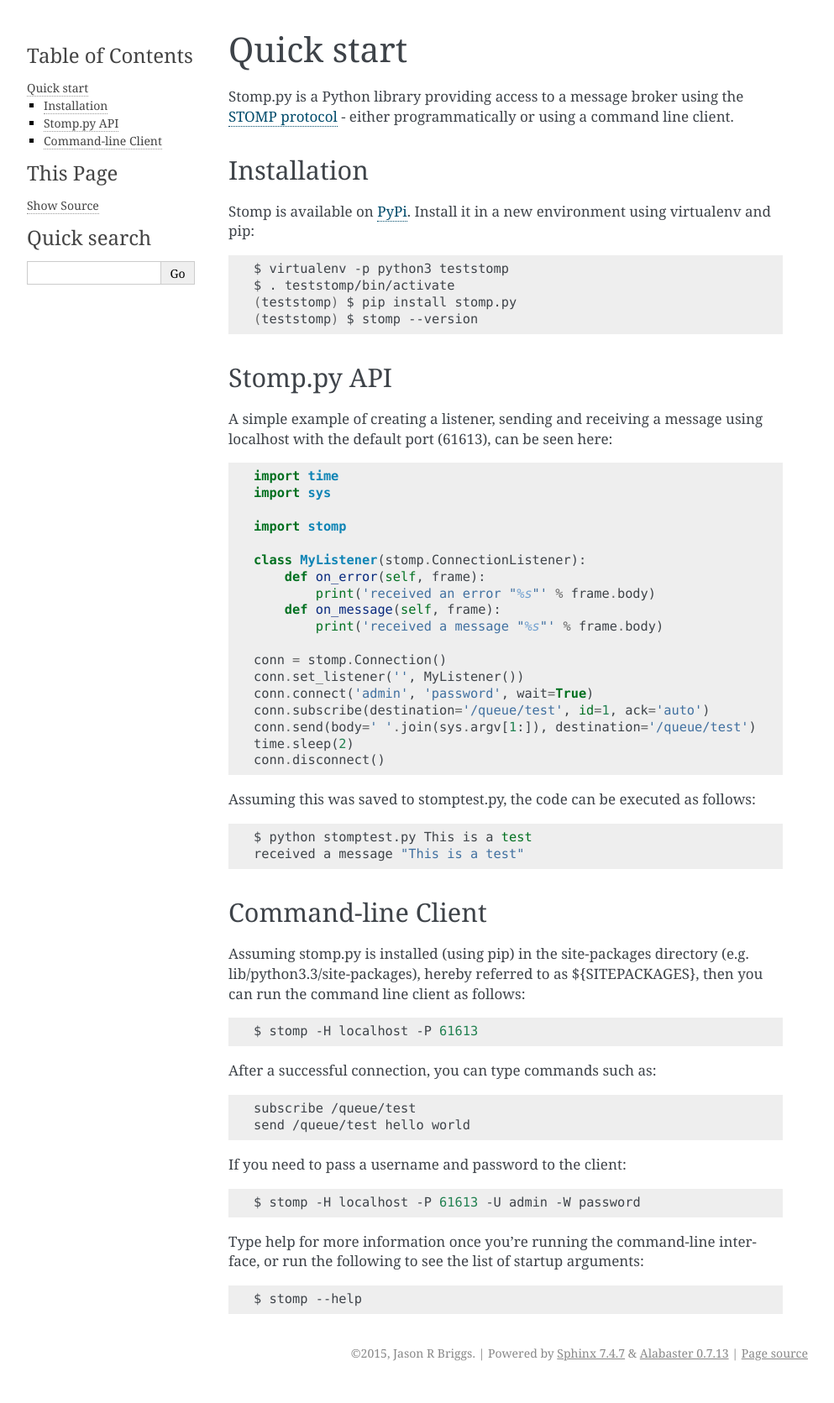
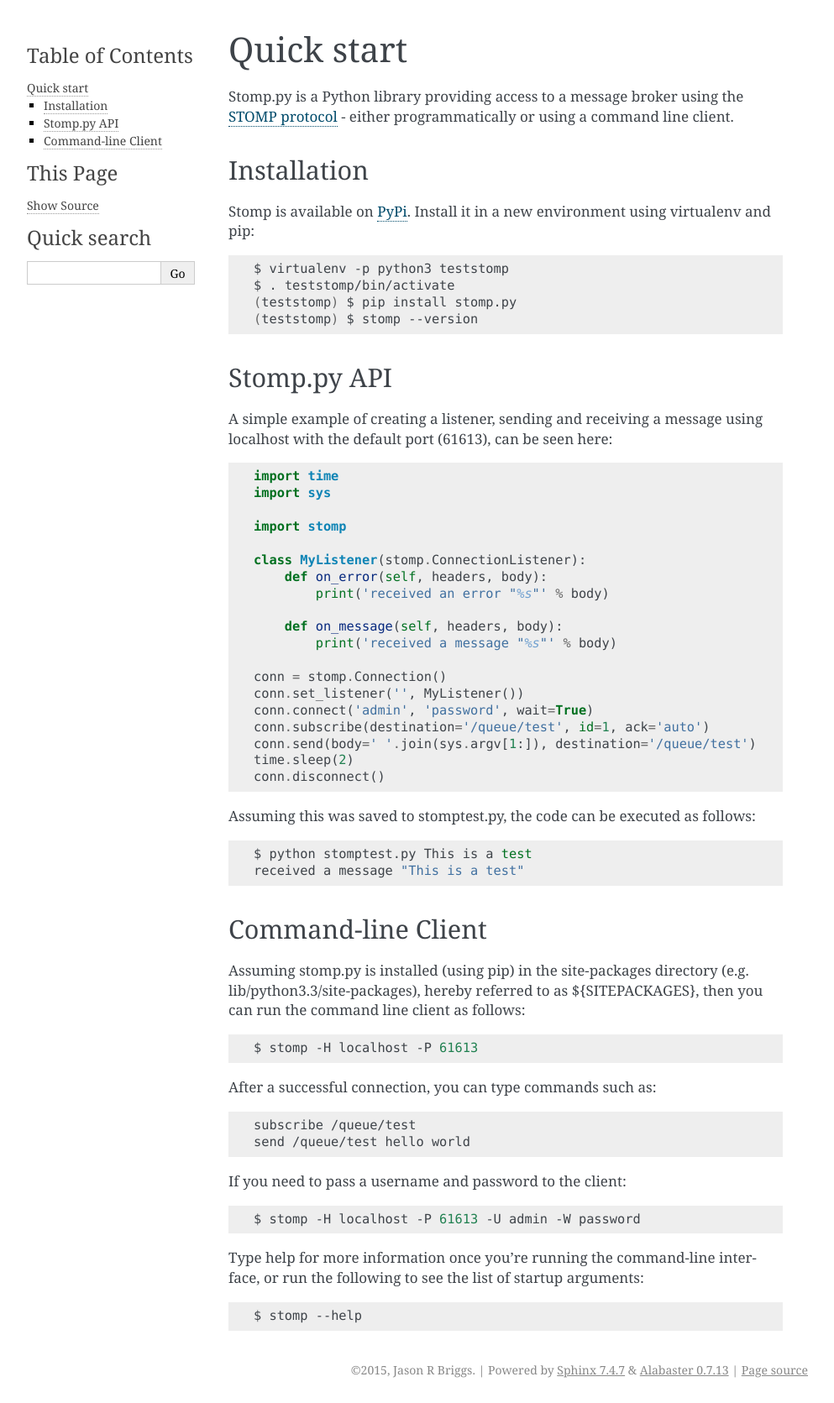
Before and after one commit to jasonrbriggs/stomp.py, a Sphinx documentation site: the page built from docs/source/quickstart.rst, in a window 1280 px wide. Shown: the whole page at 84% size, without its empty margins (148-1141 px from the left). Built offline with Sphinx 7.4.7, drawn with Linux system fonts in a browser that asks for light colours.

Commit message:
fix docs as per https://github.com/jasonrbriggs/stomp.py/issues/332

```diff
--- a/docs/source/quickstart.rst
+++ b/docs/source/quickstart.rst
@@ -29,10 +29,11 @@
     import stomp
 
     class MyListener(stomp.ConnectionListener):
-        def on_error(self, frame):
-            print('received an error "%s"' % frame.body)
-        def on_message(self, frame):
-            print('received a message "%s"' % frame.body)
+        def on_error(self, headers, body):
+            print('received an error "%s"' % body)
+
+        def on_message(self, headers, body):
+            print('received a message "%s"' % body)
 
     conn = stomp.Connection()
     conn.set_listener('', MyListener())
```
